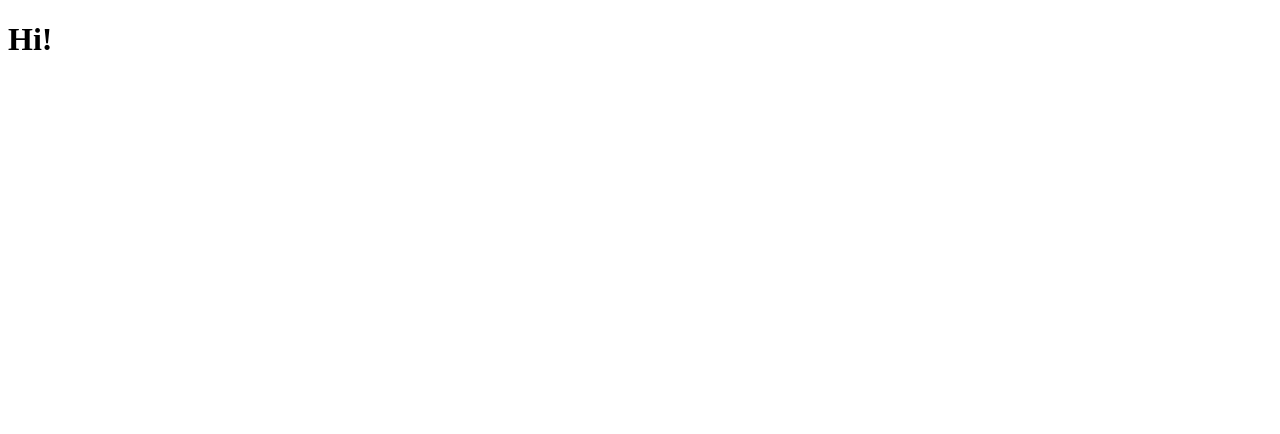
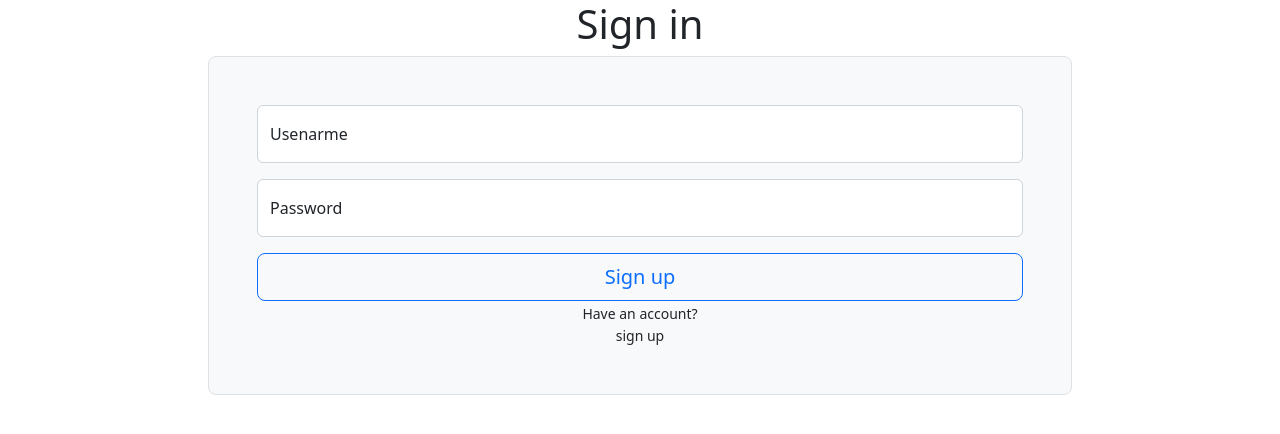
Before and after one commit to xtvlw/Processo-Seletivo-NG-TRYBE, a React (Create React App) app in the folder frontend/: page / in a window 1280 px wide. Shown: the top 434 px of the page. Built offline with nearby package versions, Linux system fonts and the light colour scheme.

Commit message:
addinf form base to login into page

```diff
--- a/frontend/src/App.tsx
+++ b/frontend/src/App.tsx
@@ -1,8 +1,14 @@
 import React from 'react';
+import'bootstrap/dist/css/bootstrap.min.css';
+import Sign from "./components/Sign"
 
-const App = (): JSX.Element  => {
+import "./app.css"
+
+const App = () => {
   return (
-    <h1>Hi!</h1>
+    <div className='center'>
+      <Sign/>
+    </div>
   );
 }
 
--- /dev/null
+++ b/frontend/src/app.css
@@ -0,0 +1,9 @@
+body {
+    width: 90%;
+    margin: auto;
+}
+form  {
+    min-width: 75%;
+    max-width: 350px;
+    margin: auto;
+}
--- /dev/null
+++ b/frontend/src/components/Sign.tsx
@@ -0,0 +1,69 @@
+import React, { useState } from "react";
+
+const signUp = () => {
+  const [userInfo, setUserInfo] = useState({});
+  const [changeOpt, setOpt] = useState({
+    title: "Sign in",
+    dataSender: "/userLogin",
+    footerText: "sign up",
+    regex: "[a-zA-Z0-9][:8]",
+  });
+  const signUpSetup = () => {};
+
+  const sendData = () => {};
+
+  // changes anytime that the user update the form
+  const getValues = (event: any) => {
+    let swap: any = userInfo;
+    let elemId = event.target.id;
+    swap[elemId] = event.target.value;
+    setUserInfo(swap);
+    console.log(userInfo);
+  };
+
+  // get from the bootstrap examples
+  return (
+    <div className="text-center">
+      <div className="modal-dialog modal-dialog-centered modal-dialog-scrollable">
+
+      </div>
+
+      <h1>{changeOpt.title}</h1>
+      <form className="p-4 p-md-5 border rounded-3 bg-light">
+        <div className="form-floating mb-3">
+          <input
+            pattern="[a-zA-Z0-9]{3,}"
+            required
+            onChange={getValues}
+            type="text"
+            className="form-control"
+            id="username"
+            placeholder="Username"
+          />
+          <label htmlFor="floatingInput">Usenarme</label>
+        </div>
+        <div className="form-floating mb-3">
+          <input
+            pattern="[a-zA-Z0-9]{8,}"
+            required
+            onChange={getValues}
+            type="password"
+            className="form-control"
+            id="password"
+            placeholder="Password"
+          />
+          <label htmlFor="floatingPassword">Password</label>
+        </div>
+        <button className="w-100 btn btn-lg btn-outline-primary" type="submit">
+          Sign up
+        </button>
+        <small>
+          {" "}
+          Have an account? <div onClick={signUpSetup}>sign up</div>
+        </small>
+      </form>
+    </div>
+  );
+};
+
+export default signUp;
--- /dev/null
+++ b/frontend/src/react-app-env.d.ts
@@ -0,0 +1 @@
+/// <reference types="react-scripts" />
```
Also changed, not shown: frontend/src/components/sign.css (added, +7 -0 lines).
